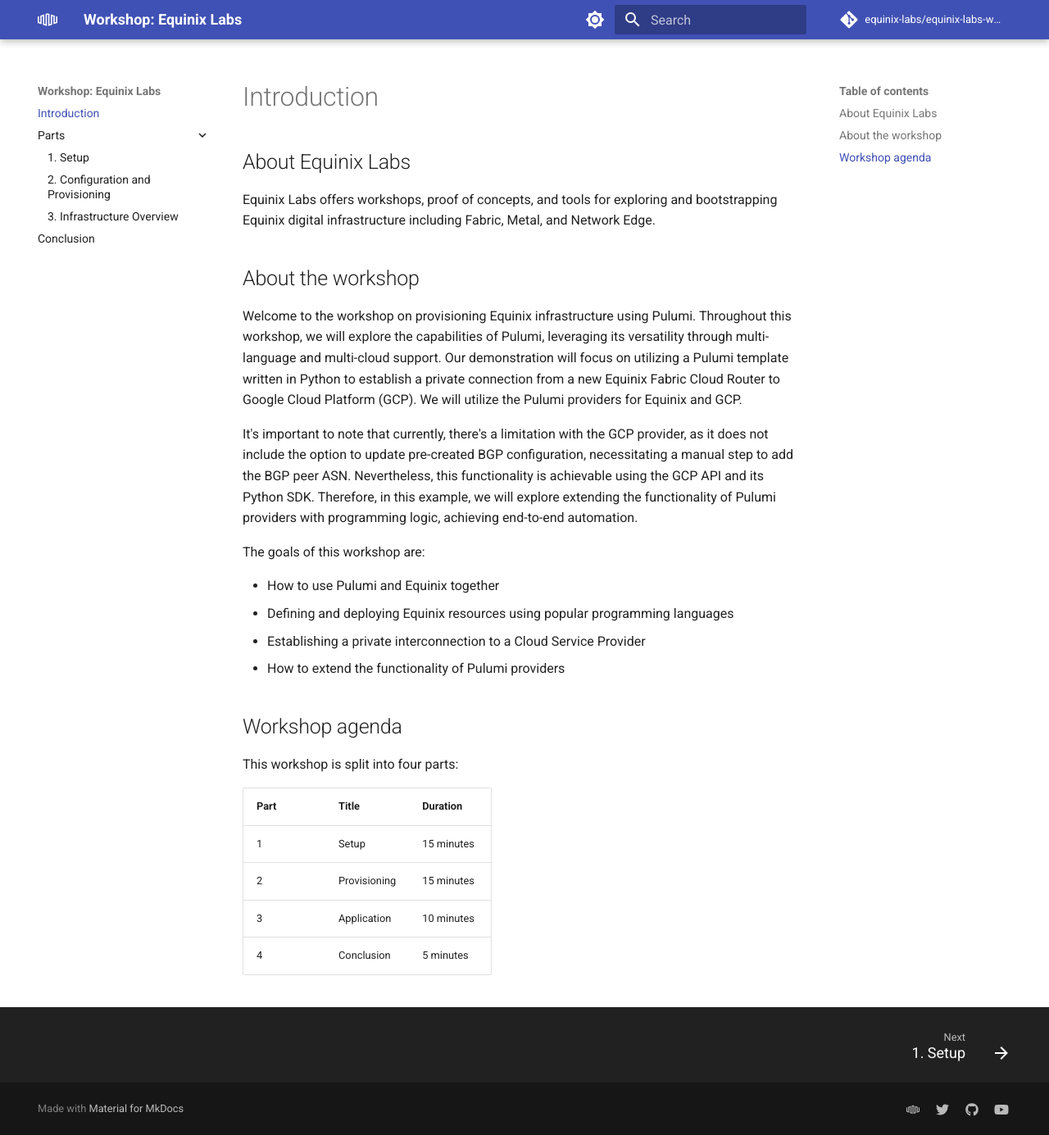
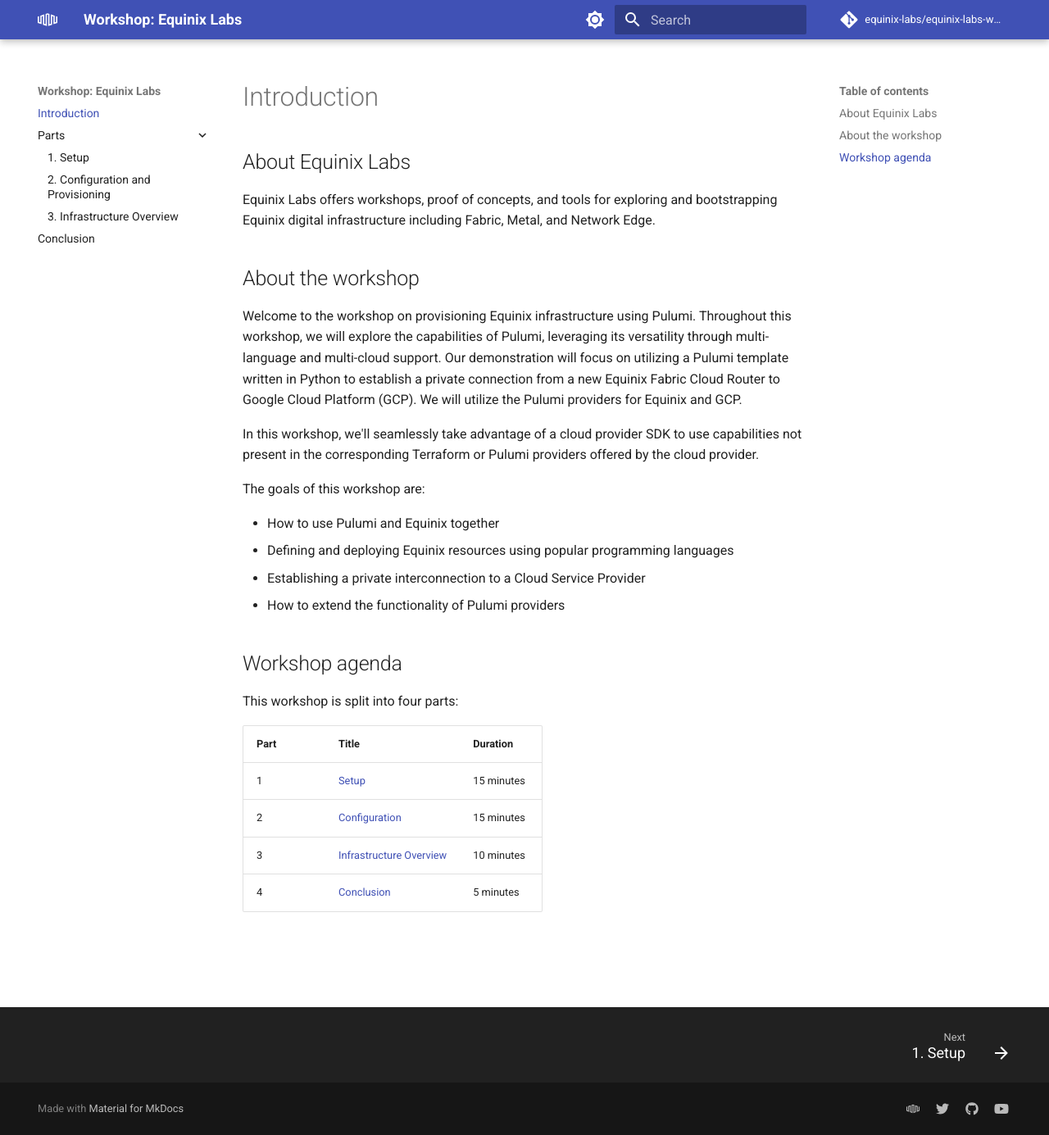
Before and after one commit to equinix-labs/pulumi-equinix-fabric-cloud-router-workshop, an MkDocs documentation site: the page built from docs/index.md, in a window 1280 px wide and 1385 px high. Shown: the whole window at 82% size. Built offline with MkDocs 1.6.1 and Material for MkDocs 9.7.7, drawn with Linux system fonts in a browser that asks for light colours; comment, search, counter and statistics services are not loaded.

Commit message:
fix description and add links to sections
Signed-off-by: ocobleseqx <oscar.cobles@eu.equinix.com>

```diff
--- a/docs/index.md
+++ b/docs/index.md
@@ -8,7 +8,7 @@
 
 Welcome to the workshop on provisioning Equinix infrastructure using Pulumi. Throughout this workshop, we will explore the capabilities of Pulumi, leveraging its versatility through multi-language and multi-cloud support. Our demonstration will focus on utilizing a Pulumi template written in Python to establish a private connection from a new Equinix Fabric Cloud Router to Google Cloud Platform (GCP). We will utilize the Pulumi providers for Equinix and GCP.
 
-It's important to note that currently, there's a limitation with the GCP provider, as it does not include the option to update pre-created BGP configuration, necessitating a manual step to add the BGP peer ASN. Nevertheless, this functionality is achievable using the GCP API and its Python SDK. Therefore, in this example, we will explore extending the functionality of Pulumi providers with programming logic, achieving end-to-end automation.
+In this workshop, we'll seamlessly take advantage of a cloud provider SDK to use capabilities not present in the corresponding Terraform or Pulumi providers offered by the cloud provider.
 
 The goals of this workshop are:
 
@@ -23,7 +23,7 @@
 
 | Part | Title | Duration |
 | - | - | - |
-| 1 | Setup | 15 minutes |
-| 2 | Provisioning | 15 minutes |
-| 3 | Application | 10 minutes |
-| 4 | Conclusion | 5 minutes |
+| 1 | [Setup](./parts/setup.md) | 15 minutes |
+| 2 | [Configuration](./parts/configuration.md) | 15 minutes |
+| 3 | [Infrastructure Overview](./parts/infrastructure_overview.md) | 10 minutes |
+| 4 | [Conclusion](./parts/conclusion.md) | 5 minutes |
```
